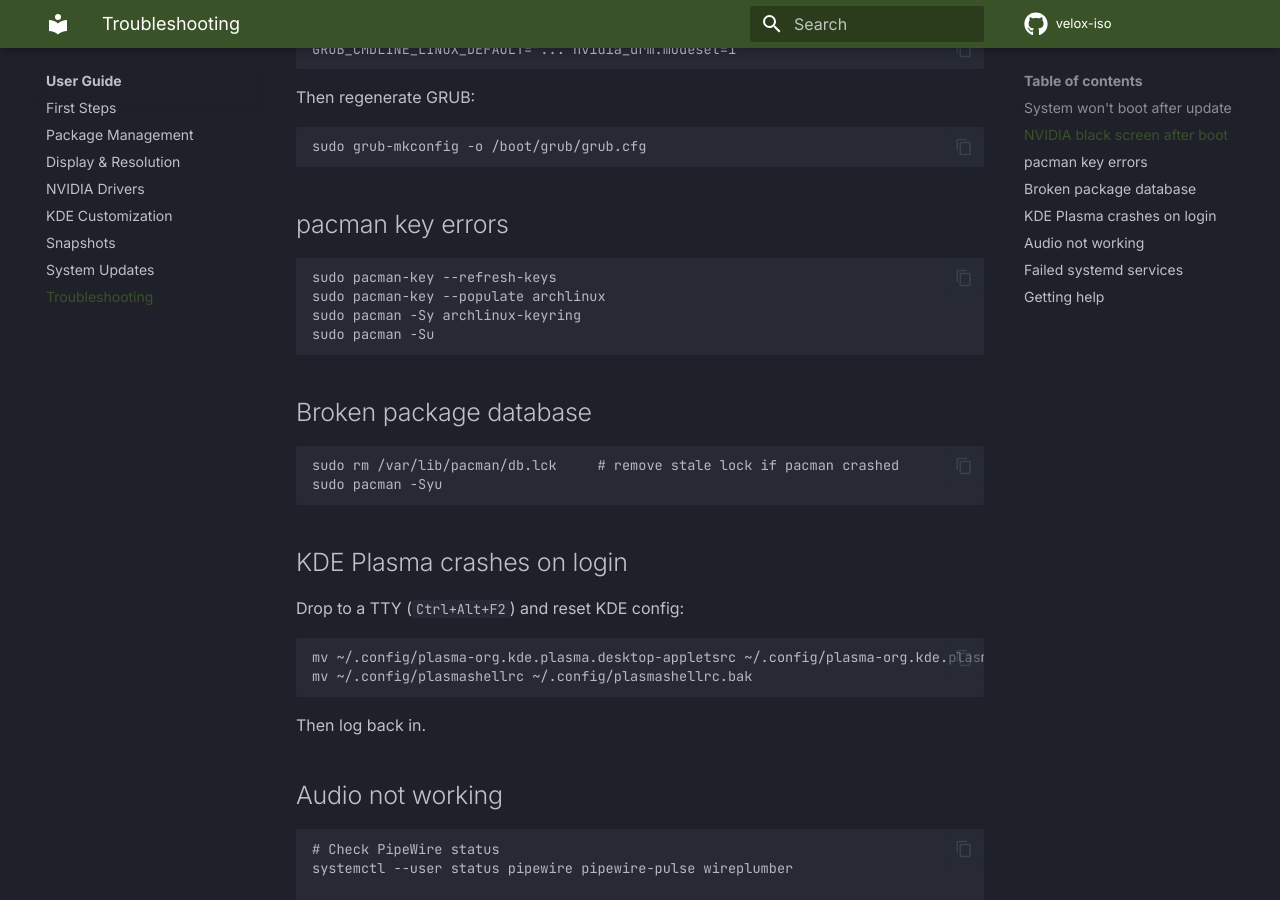
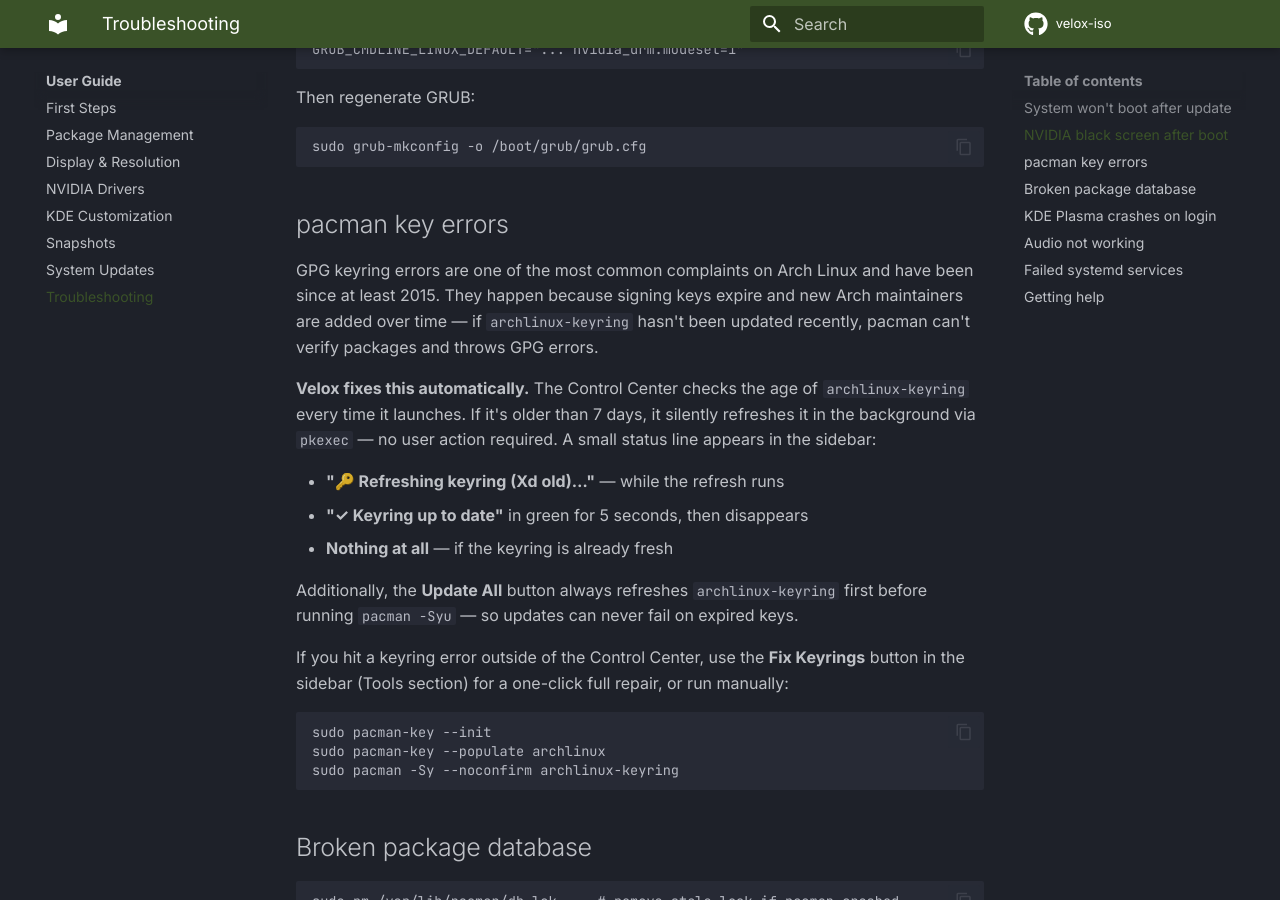
Before and after one commit to thelinutubetltos/velox-docs, an MkDocs documentation site: the page built from docs/user-guide/troubleshooting.md, in a window 1280 px wide and 900 px high, scrolled down 607 px. Built offline with MkDocs 1.6.1 and Material for MkDocs 9.7.7, drawn with Linux system fonts in a browser that asks for light colours; comment, search, counter and statistics services are not loaded.

Commit message:
docs: rewrite keyring section to explain auto-refresh and the why behind it
Co-Authored-By: Claude Sonnet 4.6 <noreply@anthropic.com>

````diff
--- a/docs/user-guide/troubleshooting.md
+++ b/docs/user-guide/troubleshooting.md
@@ -30,11 +30,22 @@ sudo grub-mkconfig -o /boot/grub/grub.cfg
 
 ## pacman key errors
 
+GPG keyring errors are one of the most common complaints on Arch Linux and have been since at least 2015. They happen because signing keys expire and new Arch maintainers are added over time — if `archlinux-keyring` hasn't been updated recently, pacman can't verify packages and throws GPG errors.
+
+**Velox fixes this automatically.** The Control Center checks the age of `archlinux-keyring` every time it launches. If it's older than 7 days, it silently refreshes it in the background via `pkexec` — no user action required. A small status line appears in the sidebar:
+
+- **"🔑 Refreshing keyring (Xd old)…"** — while the refresh runs
+- **"✓ Keyring up to date"** in green for 5 seconds, then disappears
+- **Nothing at all** — if the keyring is already fresh
+
+Additionally, the **Update All** button always refreshes `archlinux-keyring` first before running `pacman -Syu` — so updates can never fail on expired keys.
+
+If you hit a keyring error outside of the Control Center, use the **Fix Keyrings** button in the sidebar (Tools section) for a one-click full repair, or run manually:
+
 ```bash
-sudo pacman-key --refresh-keys
+sudo pacman-key --init
 sudo pacman-key --populate archlinux
-sudo pacman -Sy archlinux-keyring
-sudo pacman -Su
+sudo pacman -Sy --noconfirm archlinux-keyring
 ```
 
 ## Broken package database
````
